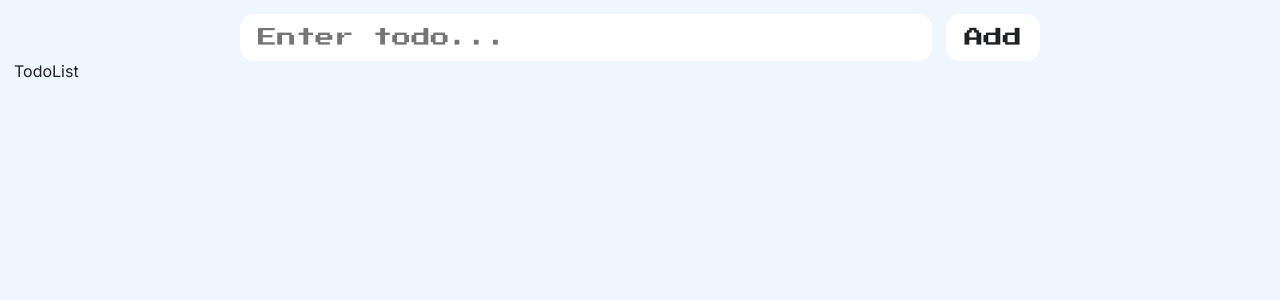
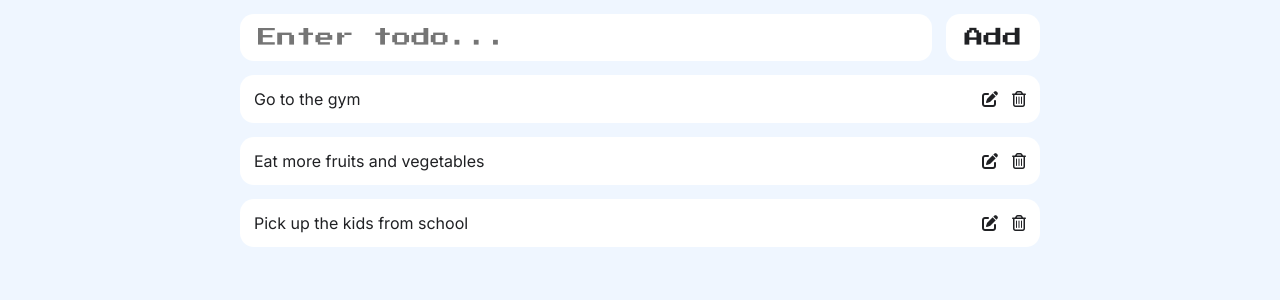
Before and after one commit to themistogenes/reactjs-todolist, a React (Vite) app: page / in a window 1280 px wide. Shown: the top 300 px of the page. Built offline with nearby package versions, Linux system fonts and the light colour scheme.

Commit message:
TodoList and TodoCard

```diff
--- a/src/App.jsx
+++ b/src/App.jsx
@@ -3,10 +3,10 @@
 
 function App() {
   return (
-    <main>
+    <>
       <TodoInput />
       <TodoList />
-    </main>
+    </>
   )
 }
 
--- a/src/components/TodoCard.jsx
+++ b/src/components/TodoCard.jsx
@@ -1,5 +1,13 @@
-export default function TodoCard() {
+export default function TodoCard(props) {
+  const { children } = props;
+
   return (
-    <div>TodoCard</div>
+    <li className="todoItem">
+      {children}
+      <div className="actionsContainer">
+        <i className="fa-solid fa-pen-to-square"></i>
+        <i className="fa-regular fa-trash-can"></i>
+      </div>
+    </li>
   )
 }
--- a/src/components/TodoList.jsx
+++ b/src/components/TodoList.jsx
@@ -1,5 +1,23 @@
+import TodoCard from "./TodoCard"
+
 export default function TodoList() {
+  let todos = [
+    'Go to the gym',
+    'Eat more fruits and vegetables',
+    'Pick up the kids from school'
+  ]
+
   return (
-    <div>TodoList</div>
+    <ul className="main">
+      {
+        todos.map((todo, todoIndex) => {
+          return (
+            <TodoCard key={todoIndex}>
+              <p>{todo}</p>
+            </TodoCard>
+          )
+        })
+      }
+    </ul>
   )
 }
```
